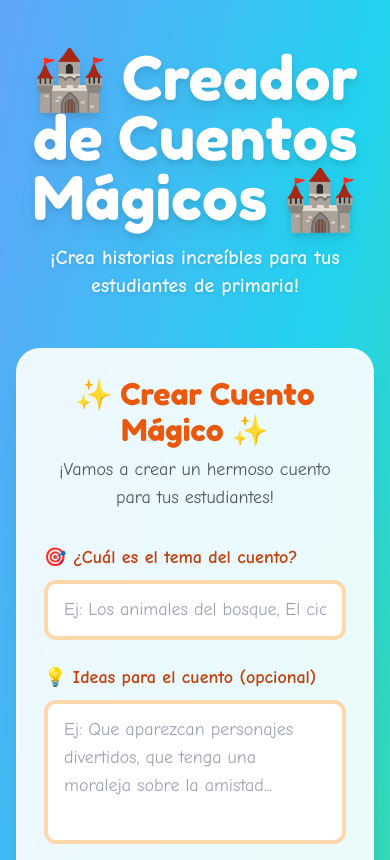
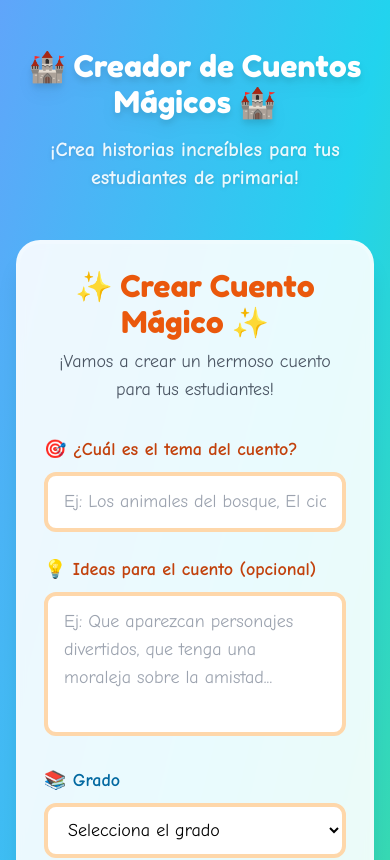
Before and after one commit to elisa-rivadeneira/creador_cuentos, a Next.js app: page / in a window 390 px wide. Shown: the top 860 px of the page. Built offline with nearby package versions, Linux system fonts and the light colour scheme.

Commit message:
creador cuentos v1.4

```diff
--- a/src/app/page.tsx
+++ b/src/app/page.tsx
@@ -53,7 +53,7 @@ export default function Home() {
     <main className="min-h-screen p-4">
       <div className="container mx-auto py-8">
         <div className="text-center mb-12">
-          <h1 className="text-6xl font-fun text-white mb-4 drop-shadow-lg animate-float">
+          <h1 className="text-3xl sm:text-4xl md:text-5xl lg:text-6xl font-fun text-white mb-4 drop-shadow-lg animate-float">
             🏰 Creador de Cuentos Mágicos 🏰
           </h1>
           <p className="text-xl text-white/90 font-bold drop-shadow">
```
